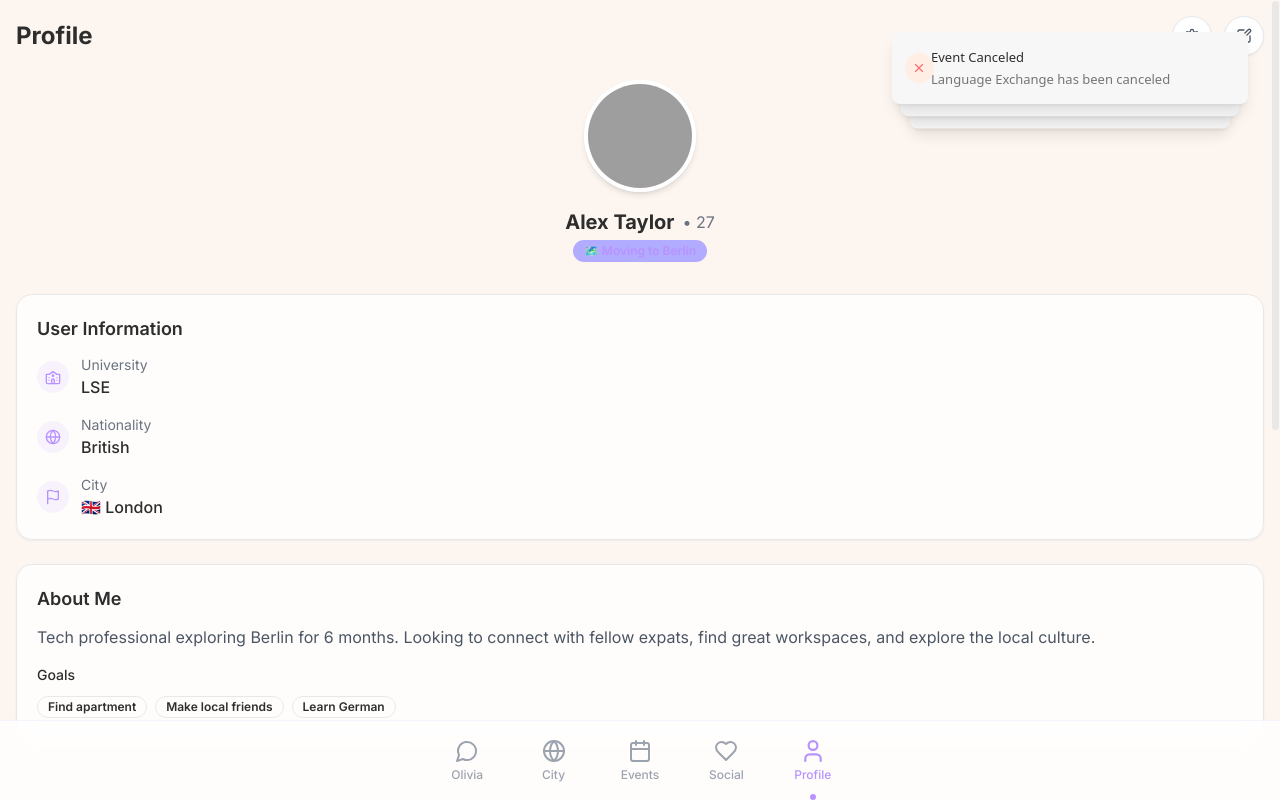
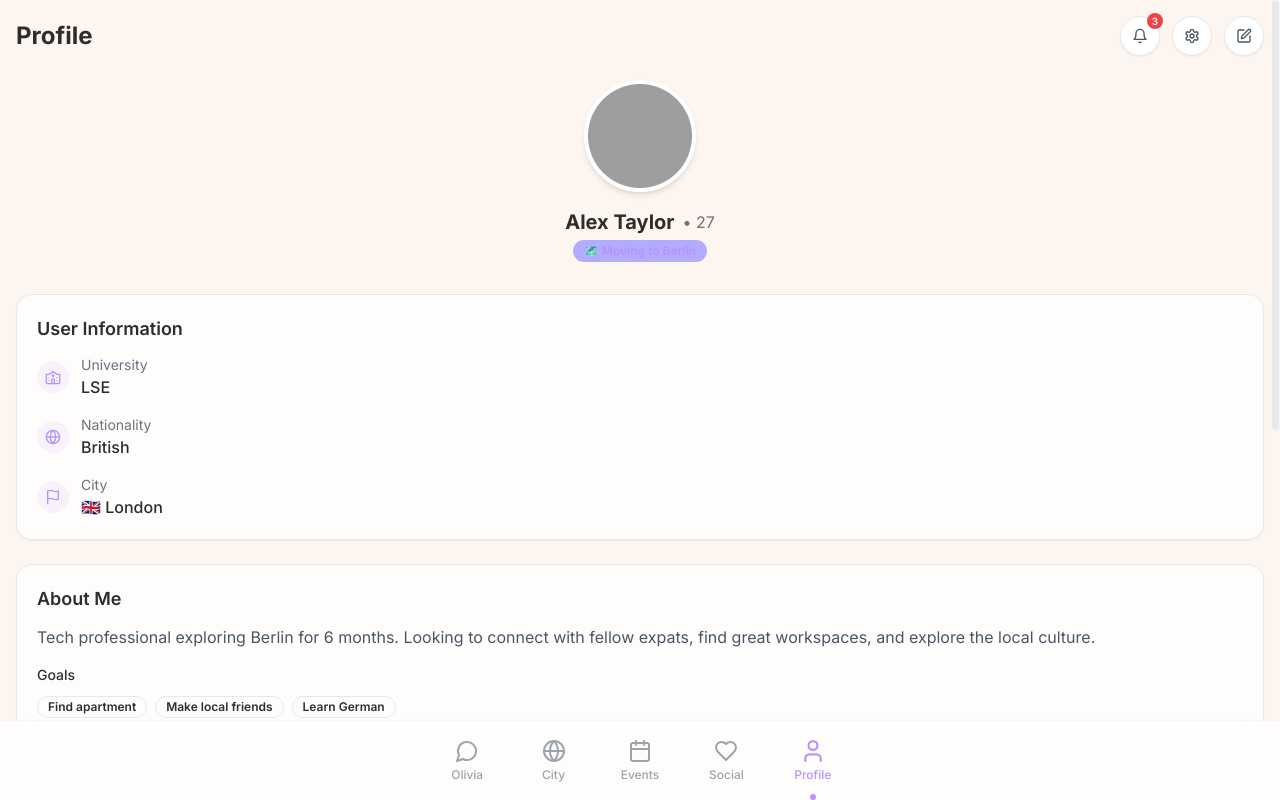
Before and after one commit to Joperro2001/olivia-social-media, a React (Vite) app: page /profile in a window 1280 px wide. Built offline with nearby package versions, Linux system fonts and the light colour scheme; grey boxes are pictures that could not be loaded.

Commit message:
Refactor: Implement notification button
Re-add the notification button and remove the popup notification.

```diff
--- a/src/components/profile/ProfileNav.tsx
+++ b/src/components/profile/ProfileNav.tsx
@@ -1,16 +1,45 @@
 
-import React from "react";
+import React, { useState } from "react";
 import { Button } from "@/components/ui/button";
-import { Settings, Edit } from "lucide-react";
+import { Settings, Edit, Bell } from "lucide-react";
 import { useNavigate } from "react-router-dom";
+import { useNotifications } from "@/context/NotificationsContext";
+import { Popover, PopoverTrigger, PopoverContent } from "@/components/ui/popover";
+import NotificationsPanel from "@/components/notifications/NotificationsPanel";
+import { Badge } from "@/components/ui/badge";
 
 const ProfileNav: React.FC = () => {
   const navigate = useNavigate();
+  const { unreadCount } = useNotifications();
+  const [notificationsOpen, setNotificationsOpen] = useState(false);
 
   return (
     <div className="flex items-center justify-between px-4 py-4">
       <h1 className="text-2xl font-bold">Profile</h1>
       <div className="flex items-center gap-3">
+        <Popover open={notificationsOpen} onOpenChange={setNotificationsOpen}>
+          <PopoverTrigger asChild>
+            <Button
+              variant="outline"
+              size="icon"
+              aria-label="Notifications"
+              className="rounded-full border border-gray-200 bg-white shadow-sm w-10 h-10 relative"
+            >
+              <Bell size={18} className="text-gray-600" />
+              {unreadCount > 0 && (
+                <Badge
+                  variant="destructive"
+                  className="h-4 w-4 p-0 absolute -top-1 -right-1 flex items-center justify-center text-[10px]"
+                >
+                  {unreadCount > 9 ? '9+' : unreadCount}
+                </Badge>
+              )}
+            </Button>
+          </PopoverTrigger>
+          <PopoverContent className="p-0 border-none shadow-lg" align="end" sideOffset={8}>
+            <NotificationsPanel onClose={() => setNotificationsOpen(false)} />
+          </PopoverContent>
+        </Popover>
         <Button
           variant="outline"
           size="icon"
--- a/src/context/NotificationsContext.tsx
+++ b/src/context/NotificationsContext.tsx
@@ -1,7 +1,6 @@
 
 import React, { createContext, useContext, useState, useEffect } from 'react';
 import { useToast } from '@/hooks/use-toast';
-import { toast } from 'sonner';
 
 export interface Notification {
   id: string;
@@ -54,12 +53,7 @@ export const NotificationsProvider: React.FC<{ children: React.ReactNode }> = ({
 
     setNotifications(prev => [newNotification, ...prev]);
 
-    // Show toast for new notification using Sonner toast
-    toast(notification.title, {
-      description: notification.message,
-      icon: getNotificationIcon(notification.type),
-      position: 'top-right',
-    });
+    // Removed the toast notification popup
   };
 
   // Return appropriate icon based on notification type
```
